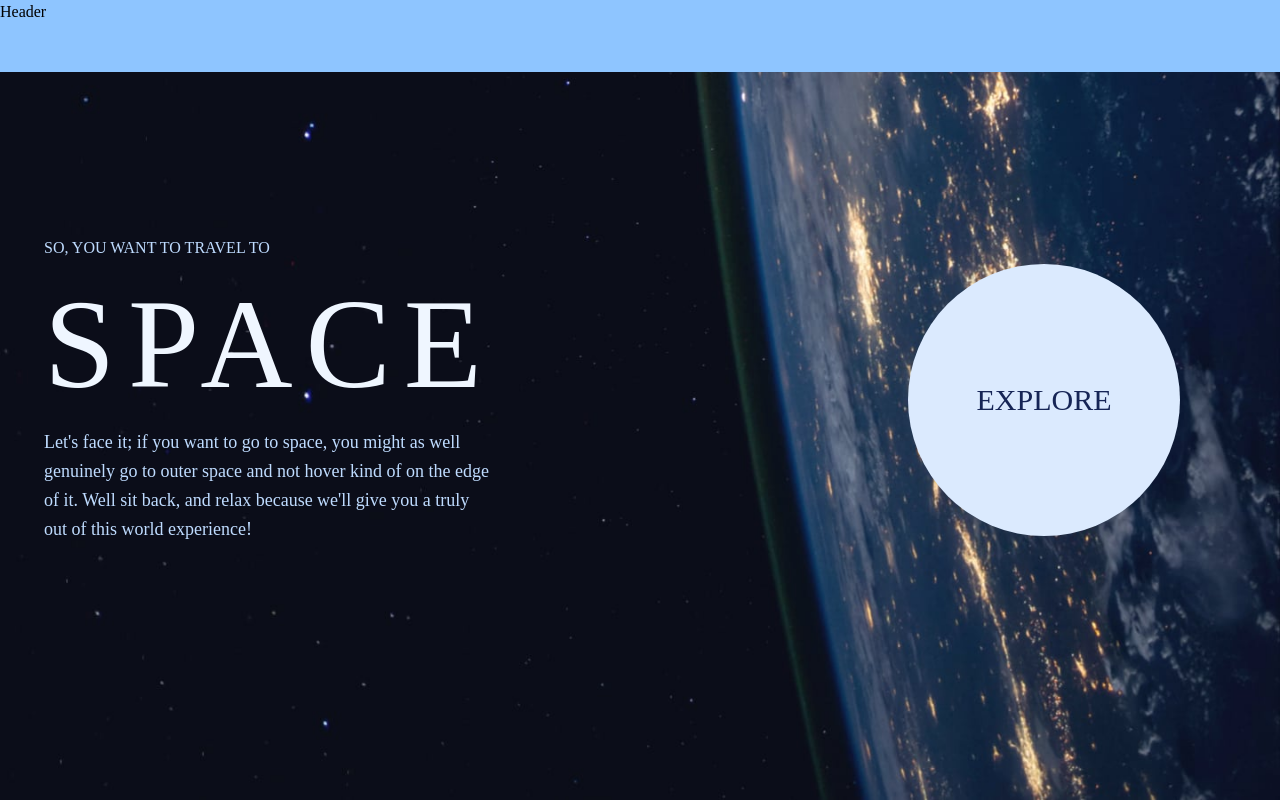
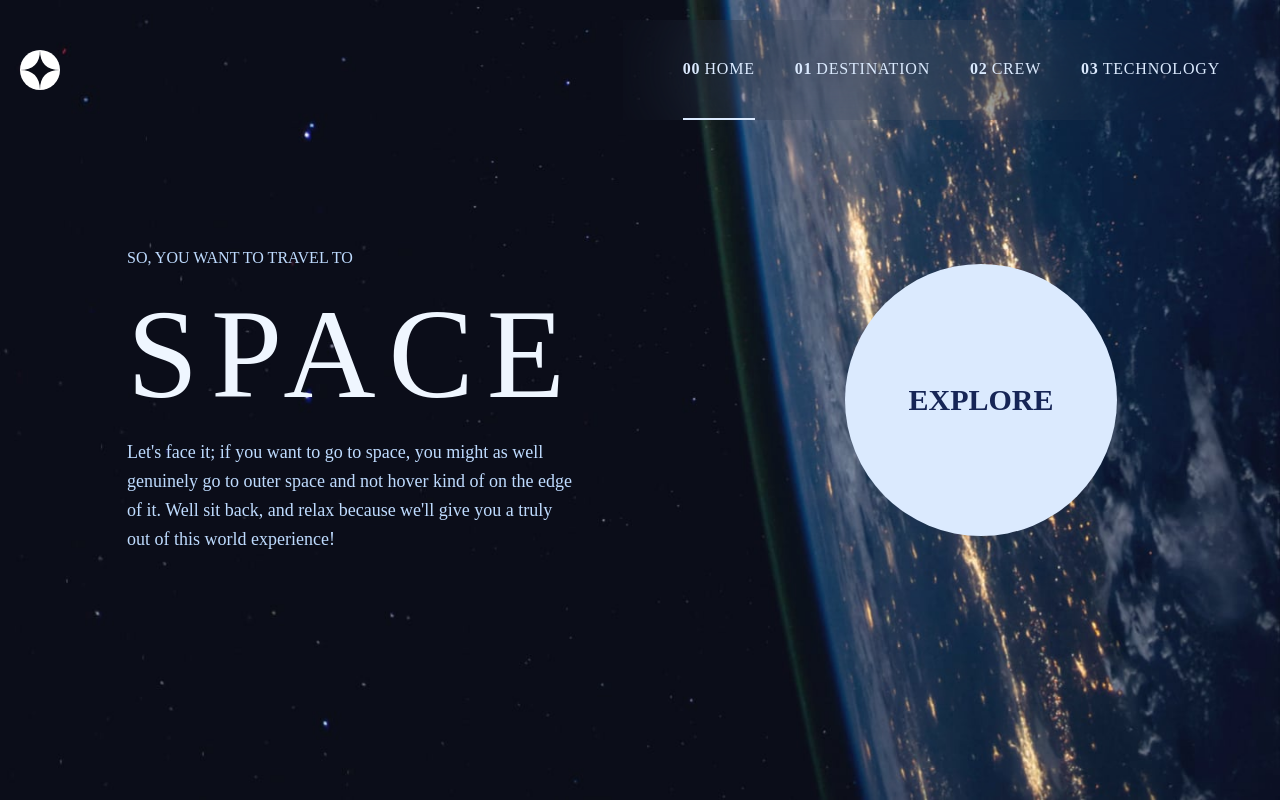
Before and after one commit to jonathanudeh/space-tourism, a React (Vite) app: page / in a window 1280 px wide. Built offline with nearby package versions, Linux system fonts and the light colour scheme; a web font is replaced by a local one.

Commit message:
styled the homepage

```diff
--- /dev/null
+++ b/src/features/crew/CrewPage.jsx
@@ -0,0 +1,5 @@
+function CrewPage() {
+  return <div className="bg-blue-950">Crew</div>;
+}
+
+export default CrewPage;
--- /dev/null
+++ b/src/features/destination/DestinationPage.jsx
@@ -0,0 +1,11 @@
+import { useEffect } from "react";
+
+function DestinationPage() {
+  return (
+    <div className="h-dvh bg-[url('/assets/destination/background-destination-mobile.jpg')] bg-cover bg-center bg-no-repeat py-3 pl-5 sm:bg-[url('/assets/destination/background-destination-tablet.jpg')] md:bg-[url('/assets/destination/background-destination-desktop.jpg')]">
+      <ul></ul>
+    </div>
+  );
+}
+
+export default DestinationPage;
--- a/src/features/home/HomePage.jsx
+++ b/src/features/home/HomePage.jsx
@@ -1,8 +1,9 @@
+import { NavLink } from "react-router-dom";
+
 function HomePage() {
   return (
-    <div className="flex h-dvh min-h-dvh flex-col items-center justify-center bg-[url('/assets/home/background-home-mobile.jpg')] bg-cover bg-center bg-no-repeat px-5 py-3 sm:bg-[url('/assets/home/background-home-tablet.jpg')] md:bg-[url('/assets/home/background-home-desktop.jpg')] md:py-5">
-      {/*  */}
-      <main className="mx-auto flex h-full w-full flex-col items-center justify-center space-y-15 text-blue-200 md:flex-row md:space-y-5 md:space-x-90">
+    <div className="flex h-dvh flex-col items-center justify-center bg-[url('/assets/home/background-home-mobile.jpg')] bg-cover bg-center bg-no-repeat py-3 pl-5 sm:bg-[url('/assets/home/background-home-tablet.jpg')] md:bg-[url('/assets/home/background-home-desktop.jpg')] md:py-5">
+      <main className="mx-auto flex h-full w-full flex-col items-center justify-center space-y-5 text-blue-200 md:flex-row md:justify-around md:space-y-0 md:space-x-0">
         {/*  */}
         <div className="max-w-md space-y-5 text-center md:px-0 md:text-start">
           <h1 className="mb-5 uppercase">So, you want to travel to</h1>
@@ -18,10 +19,13 @@ function HomePage() {
         </div>
 
         <div className="flex items-center justify-center">
-          <div className="flex h-50 w-50 rounded-full transition-all duration-300 hover:cursor-pointer hover:bg-blue-50/50 md:h-96 md:w-96">
-            <div className="m-auto flex h-36 w-36 items-center justify-center rounded-full bg-blue-100 text-center text-xl text-blue-950 uppercase md:h-68 md:w-68 md:text-3xl">
+          <div className="flex h-50 w-50 rounded-full transition-all duration-300 hover:cursor-pointer hover:bg-blue-50/10 md:h-96 md:w-96">
+            <NavLink
+              to="/destination"
+              className="m-auto flex h-36 w-36 items-center justify-center rounded-full bg-blue-100 text-center text-xl font-bold text-blue-950 uppercase md:h-68 md:w-68 md:text-3xl"
+            >
               Explore
-            </div>
+            </NavLink>
           </div>
         </div>
       </main>
--- /dev/null
+++ b/src/features/technology/TechnologyPage.jsx
@@ -0,0 +1,5 @@
+function TechnologyPage() {
+  return <div className="bg-blue-950">Technology</div>;
+}
+
+export default TechnologyPage;
--- a/src/ui/Header.jsx
+++ b/src/ui/Header.jsx
@@ -1,5 +1,66 @@
+import { useEffect, useState } from "react";
+import { Link, NavLink } from "react-router-dom";
+import MobileNav from "./MobileNav";
+
 function Header() {
-  return <div className="absolute h-18 w-full bg-blue-300">Header</div>;
+  const [navOpen, setNavOpen] = useState(false);
+  const links = [
+    { id: "00", name: "Home", to: "/" },
+    { id: "01", name: "Destination", to: "/destination" },
+    { id: "02", name: "Crew", to: "/crew" },
+    { id: "03", name: "Technology", to: "/technology" },
+  ];
+
+  useEffect(
+    function () {
+      // prevents any of the code below from even running if nav is closed
+      if (!navOpen) return;
+
+      document.body.style.overflow = "hidden";
+
+      return () => (document.body.style.overflow = "auto");
+    },
+    [navOpen],
+  );
+
+  return (
+    <nav className="bg-tranparent absolute w-full text-blue-100 transition-all duration-1000">
+      <div className="flex items-center justify-between pt-5 pr-5 pl-5 sm:gap-2 md:pr-0">
+        <Link to="/" className="">
+          <img src="/assets/shared/logo.svg" alt="Logo" className="h-10 w-10" />
+        </Link>
+
+        {/* desktop navigation */}
+        <ul className="hidden h-25 items-center justify-center gap-10 bg-transparent backdrop-blur-3xl sm:flex md:px-15">
+          {links.map((link) => (
+            <li key={link.to} className="h-full">
+              <NavLink
+                to={link.to}
+                className={({ isActive }) =>
+                  `flex h-full items-center justify-center border-b-2 tracking-wider text-blue-100 uppercase transition-all duration-300 hover:border-b-blue-100 ${
+                    isActive ? " border-blue-100 " : "border-b-transparent "
+                  }`
+                }
+              >
+                <span className="mr-1 font-bold">{link.id}</span>
+                {link.name}
+              </NavLink>
+            </li>
+          ))}
+        </ul>
+
+        {/* mobile hamburger */}
+        {!navOpen && (
+          <button className="sm:hidden" onClick={() => setNavOpen(true)}>
+            <img src="/assets/shared/icon-hamburger.svg" alt="Hamburger icon" />
+          </button>
+        )}
+      </div>
+
+      {/* mobile nav */}
+      <MobileNav links={links} navOpen={navOpen} onNavOpen={setNavOpen} />
+    </nav>
+  );
 }
 
 export default Header;
--- /dev/null
+++ b/src/ui/MobileNav.jsx
@@ -0,0 +1,37 @@
+import { NavLink } from "react-router-dom";
+
+function MobileNav({ links, navOpen, onNavOpen }) {
+  return (
+    <div
+      className={`fixed top-0 right-0 flex h-dvh w-50 flex-col gap-15 bg-transparent pt-5 pl-5 backdrop-blur-lg transition-all duration-500 md:hidden ${navOpen ? "translate-x-0 " : "translate-x-full"}`}
+    >
+      {/* close icon */}
+      <button className="self-end p-4" onClick={() => onNavOpen(false)}>
+        <img src="/assets/shared/icon-close.svg" alt="Close hamburger sign" />
+      </button>
+
+      {/* navs */}
+      <ul className="w-full gap-5 space-y-8">
+        {links.map((link) => (
+          <li key={link.to} className="w-full text-start">
+            <NavLink
+              to={link.to}
+              className={({ isActive }) =>
+                `flex items-center justify-start border-r-2 tracking-wider text-blue-100 uppercase transition-all duration-300 hover:border-r-blue-100 ${
+                  isActive
+                    ? " cursor-pointer border-blue-100"
+                    : "border-r-transparent "
+                }`
+              }
+            >
+              <span className="mr-1 font-bold">{link.id}</span>
+              {link.name}
+            </NavLink>
+          </li>
+        ))}
+      </ul>
+    </div>
+  );
+}
+
+export default MobileNav;
```
Also changed, not shown: src/App.jsx (+16 -1 lines).
